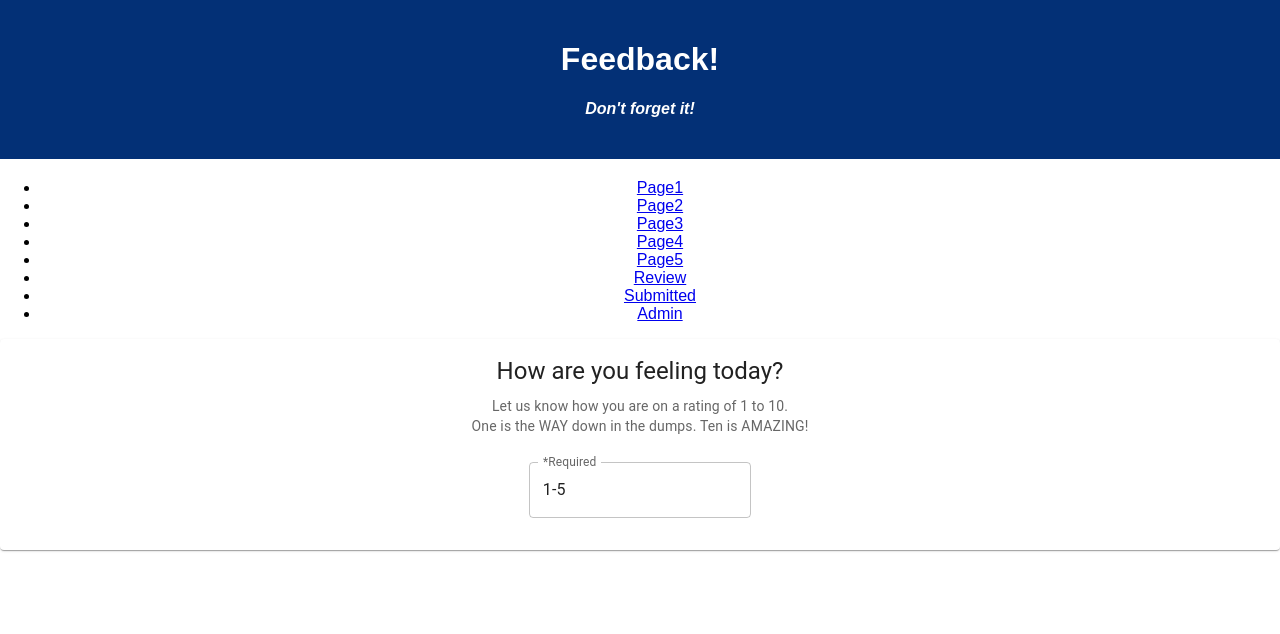
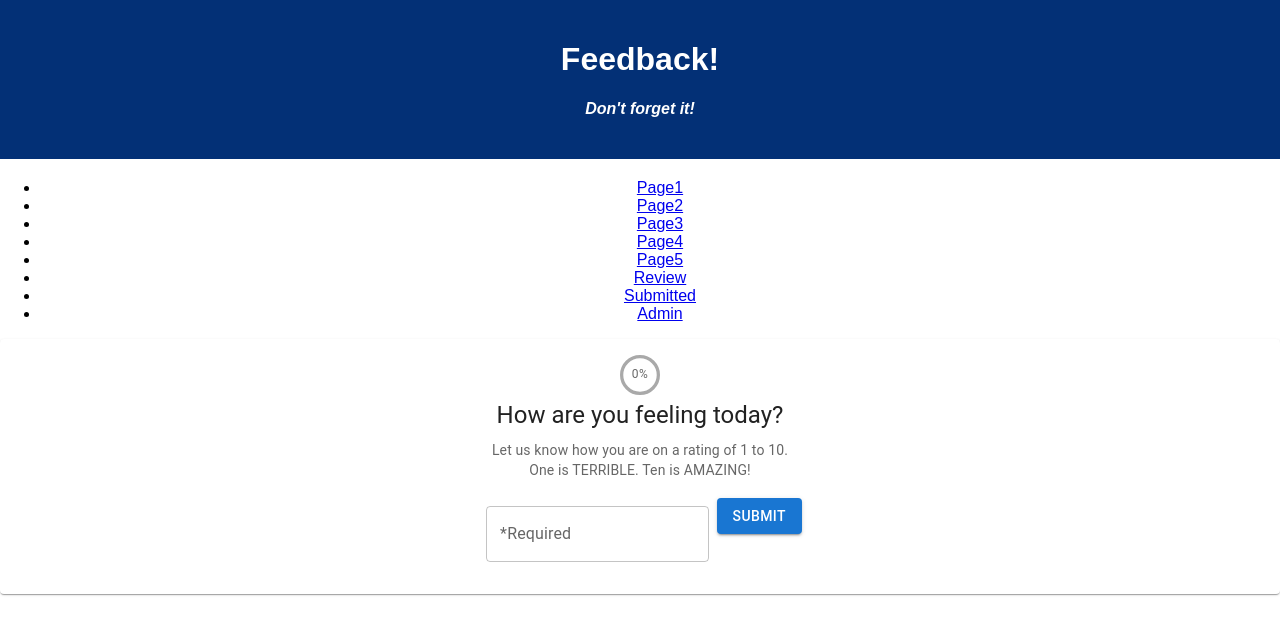
Before and after one commit to 8bitcoffee/prime-week13-redux-feedback-loop, a React (Create React App) app: page / in a window 1280 px wide. Shown: the top 634 px of the page. Built offline with nearby package versions, Linux system fonts and the light colour scheme.

Commit message:
questions work. Need require field, comment page, review and admin

```diff
--- a/src/components/Page1/Page1.jsx
+++ b/src/components/Page1/Page1.jsx
@@ -1,42 +1,18 @@
 import React from 'react';
 import './Page1.css';
-import Card from '@mui/material/Card';
-import CardActions from '@mui/material/CardActions';
-import CardContent from '@mui/material/CardContent';
-import CardMedia from '@mui/material/CardMedia';
-import Button from '@mui/material/Button';
-import Typography from '@mui/material/Typography';
-import Box from '@mui/material/Box';
-import TextField from '@mui/material/TextField';
+import Question from '../Question/Question';
 
 function Page1(){
     return(
-        <div>
-            <Card sx={{maxwidth: 550}}>
-                <CardContent>
-                    <Typography gutterBottom variant="h5" component="div">
-                        How are you feeling today?
-                    </Typography>
-                    <Typography variant="body2" color="text.secondary">
-                        Let us know how you are on a rating of 1 to 10.
-                    </Typography>
-                    <Typography variant="body2" color="text.secondary">
-                        One is the WAY down in the dumps. Ten is AMAZING!
-                    </Typography>
-                    <br></br>
-                    <Box component="form"
-                        sx={{ '& .MuiTextField-root': { m: 1, width: '25ch' },}}
-                        noValidate
-                        autoComplete="off">
-                        <TextField
-
-                            id="outlined-required"
-                            label="*Required"
-                            defaultValue="1-5"/>
-                    </Box>
-                </CardContent>
-            </Card>
-        </div>
+        <>
+            <Question
+                circleColor={"darkgray"}
+                circleFillPercent={100}
+                percentText={0}
+                questionText={"How are you feeling today?"}
+                questionNumber={"1"}
+            />
+        </>
     )
 }
 
--- a/src/components/Page2/Page2.jsx
+++ b/src/components/Page2/Page2.jsx
@@ -1,9 +1,19 @@
 import React from 'react';
 import './Page2.css';
+import Question from '../Question/Question';
 
 function Page2(){
+
     return(
-        <></>
+        <>
+            <Question
+                circleColor={"#2196F3"}
+                circleFillPercent={20}
+                percentText={20}
+                questionText={"How well are you understanding the content?"}
+                questionNumber={"2"}
+            />
+        </>
     )
 }
 
--- a/src/components/Page3/Page3.jsx
+++ b/src/components/Page3/Page3.jsx
@@ -1,9 +1,18 @@
 import React from 'react';
 import './Page3.css';
+import Question from '../Question/Question';
 
 function Page3(){
     return(
-        <></>
+        <>
+            <Question
+                circleColor={"#2196F3"}
+                circleFillPercent={40}
+                percentText={40}
+                questionText={"How well are you being supported?"}
+                questionNumber={"3"}
+            />
+        </>
     )
 }
 
--- a/src/components/Page4/Page4.jsx
+++ b/src/components/Page4/Page4.jsx
@@ -1,9 +1,18 @@
 import React from 'react';
 import './Page4.css';
+import Question from '../Question/Question';
 
 function Page4(){
     return(
-        <></>
+        <>
+            <Question
+                circleColor={"#2196F3"}
+                circleFillPercent={60}
+                percentText={60}
+                questionText={"How well are you going to grade this assignment?"}
+                questionNumber={"4"}
+            />
+        </>
     )
 }
 
--- /dev/null
+++ b/src/components/Question/Question.css
@@ -0,0 +1,4 @@
+#submit-btn {
+    margin-right: auto;
+    margin-left: auto
+}
--- /dev/null
+++ b/src/components/Question/Question.jsx
@@ -0,0 +1,83 @@
+import React from 'react';
+import { useState } from 'react';
+import { useDispatch } from 'react-redux';
+import './Question.css';
+import Card from '@mui/material/Card';
+import CardActions from '@mui/material/CardActions';
+import CardContent from '@mui/material/CardContent';
+import CircularProgress from '@mui/material/CircularProgress';
+import Button from '@mui/material/Button';
+import Typography from '@mui/material/Typography';
+import Box from '@mui/material/Box';
+import TextField from '@mui/material/TextField';
+
+function Question(topProps){
+    const [rating, setRating] = useState("");
+    const dispatch = useDispatch();
+    const handleSubmit = (e) => {
+        e.preventDefault();
+        dispatch({
+            type: `QUESTION_${topProps.questionNumber}`,
+            payload: rating
+        });
+        setRating("");
+    }
+
+    function CircularProgressWithLabel(props) {
+        return (
+          <Box sx={{ position: 'relative', display: 'inline-flex' }}>
+            <CircularProgress sx={{color: topProps.circleColor}} variant="determinate" {...props} />
+            <Box
+              sx={{
+                top: 0,
+                left: 0,
+                bottom: 0,
+                right: 0,
+                position: 'absolute',
+                display: 'flex',
+                alignItems: 'center',
+                justifyContent: 'center',
+              }}
+            >
+              <Typography variant="caption" component="div" color="text.secondary">
+                {`${topProps.percentText}%`}
+              </Typography>
+            </Box>
+          </Box>
+        );
+    }
+    return(
+        <div>
+            <Card sx={{maxwidth: 550}}>
+                <CardContent>
+                    <CircularProgressWithLabel value={topProps.circleFillPercent} />
+                    <Typography gutterBottom variant="h5" component="div">
+                        {topProps.questionText}
+                    </Typography>
+                    <Typography variant="body2" color="text.secondary">
+                        Let us know how you are on a rating of 1 to 10.
+                    </Typography>
+                    <Typography variant="body2" color="text.secondary">
+                        One is TERRIBLE. Ten is AMAZING!
+                    </Typography>
+                    <br></br>
+                    <Box component="form"
+                        sx={{ '& .MuiTextField-root': { m: 1, width: '25ch' },}}
+                        noValidate
+                        autoComplete="off">
+                        <TextField
+                            value={rating}
+                            id="outlined-required"
+                            label="*Required"
+                            placeholder="1-10"
+                            onChange={(e)=>setRating(e.target.value)}
+                        />
+                        <Button onClick={handleSubmit} variant="contained" id="submit-btn">Submit</Button>
+                    </Box>
+                </CardContent>
+            </Card>
+        </div>
+    )
+}
+
+export default Question;
--- a/src/index.js
+++ b/src/index.js
@@ -9,12 +9,31 @@ import './index.css';
 import App from './components/App/App';
 
 const feedback = (state = {}, action) => {
+    if (action.type === "QUESTION_1"){
+        console.log("Question one:", action.payload);
+        return {...state, question1: action.payload};
+    }
+    else if (action.type === "QUESTION_2"){
+        console.log("Question two:", action.payload);
+        return {...state, question2: action.payload};
+    }
+    else if (action.type === "QUESTION_3"){
+        console.log("Question three:", action.payload);
+        return {...state, question3: action.payload};
+    }
+    else if (action.type === "QUESTION_4"){
+        console.log("Question four:", action.payload);
+        return {...state, question4: action.payload};
+    }
+    else if (action.type === "RESET"){
+        return {};
+    }
     return state;
 }
 
 const reduxStore = createStore(
     combineReducers({
-
+        feedback
     }),
     applyMiddleware(logger)
 )
```
